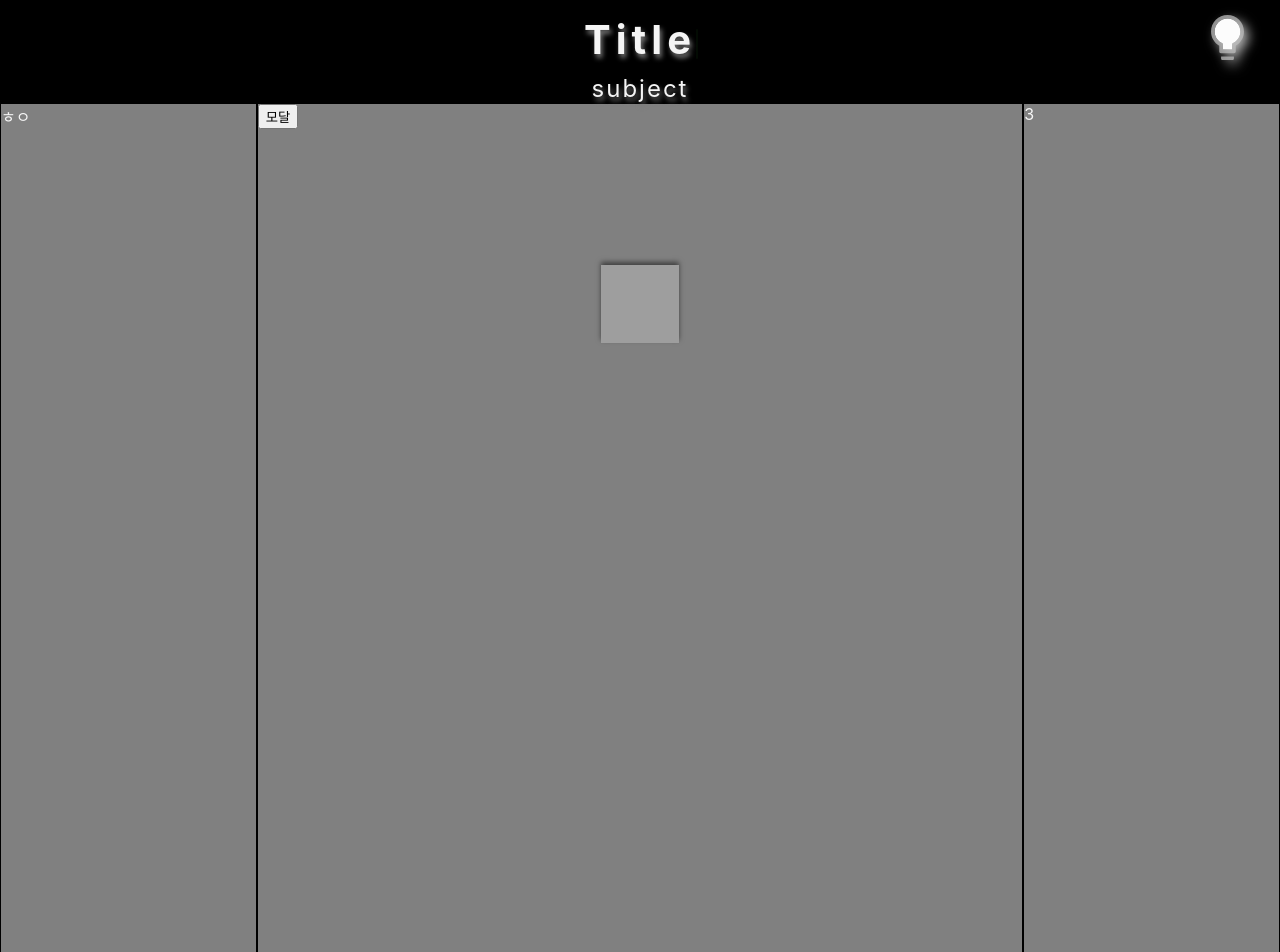
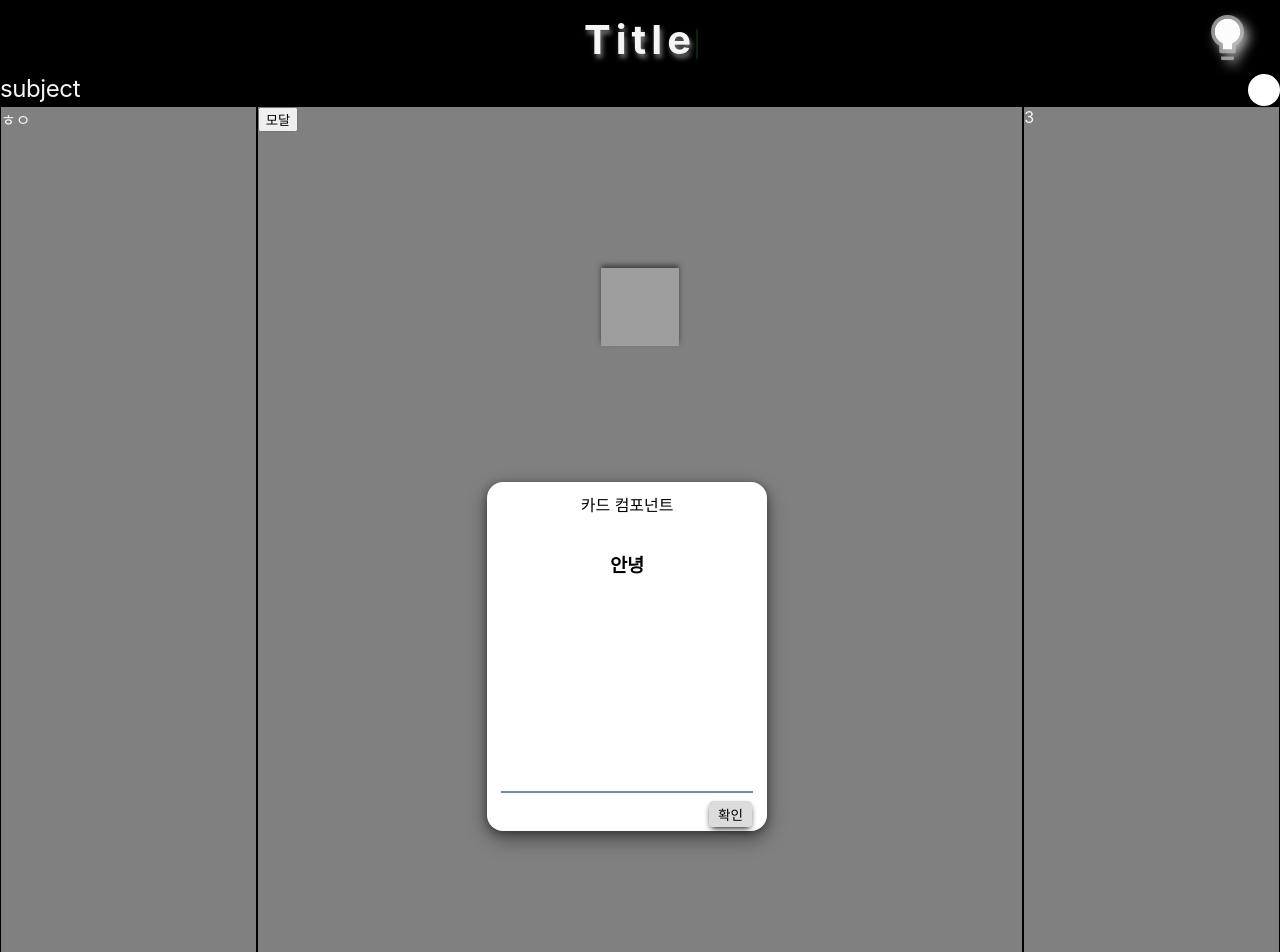
Before and after one commit to jaewoong2/customize-ui, a React (Create React App) app: page / in a window 1280 px wide. Shown: the top 952 px of the page. Built offline with nearby package versions, Linux system fonts and the light colour scheme; grey boxes are pictures that could not be loaded.

Commit message:
sticky-nav, cardComponent 구현

```diff
--- a/src/components/AppContainer.tsx
+++ b/src/components/AppContainer.tsx
@@ -13,6 +13,7 @@ const MainDiv = styled.div`
    /* height : 100vh; */
    /* 높이 설정이 100%, vh 면 window.addeventListener('scroll') 안됨 */
    overflow-x : hidden;
+   overflow-y : auto;
 
    transition : background-color 0.5s, color 0.5s;
 
--- /dev/null
+++ b/src/components/button/MyButton.tsx
@@ -0,0 +1,59 @@
+import React, { useMemo } from 'react'
+import styled from 'styled-components'
+
+const MainButton = styled.button`
+    border : 0;
+    box-shadow: 0 3px 6px -2px;
+    border-radius : 4px;
+    transition: transform .4s, filter .3s;
+    font-size: 0.85rem;
+    background-color : ${props =>
+    props.theme.primary === true ? 'rgba(25, 115, 245, 0.7)' :
+    props.theme.warning === true ? 'rgba(255, 50, 40, 0.8)' :
+    props.theme.disabled === true ? 'rgba(45, 45, 45, 0.7)' : 'rgba(205, 205, 205, 0.7)'
+    };
+
+    .children {
+        padding : 2px 3px 2px 3px;
+    }
+
+    &:focus {
+        outline : 0;
+    }
+
+    &:hover {
+        cursor : pointer;
+        filter : brightness(120%);
+        transition-property: filter;
+    }
+
+    text-decoration : ${props => props.theme.disabled === true ? 'line-through' : 'none'};
+
+    &:active {
+        font-size: 0.85rem;
+        transform: scale(0.95);
+    }
+`
+
+const MyButton = ({ children, style, primary, disabled, warning } : any) => {
+
+    const styleMemo = useMemo(() => style,[style]);
+    const themeMemo = useMemo(() => {
+        return {
+            primary,
+            warning,
+            disabled,
+        }
+    },[primary, warning, disabled]);
+
+    return (
+        <MainButton disabled={disabled ? true : false} theme={themeMemo} style={styleMemo}>
+            <div className="children">
+                {children}
+            </div>
+        </MainButton>
+
+    )
+}
+
+export default MyButton
--- /dev/null
+++ b/src/components/card/MyCard.tsx
@@ -0,0 +1,82 @@
+import React from 'react'
+import styled, { keyframes } from 'styled-components'
+
+const bottomAnimation = keyframes`
+    0% {
+        transform : scale(0);
+    }
+    100% {
+        transform : scale(1);
+    }
+
+`
+
+const MainMyCard = styled.div`
+    width : inherit;
+    display : flex;
+    flex-direction : column;
+    box-shadow : 0 2px 8px rgba(0, 0, 0, .4), 0 8px 20px rgba(0, 0, 0, .4);
+    color : black;
+    background : #fff;
+    border-radius: 16px;
+
+    .title {
+        width : 100%;
+        margin-top : 10px;
+        margin-bottom : 15px;
+        display : flex;
+        justify-content : center;
+    }
+
+    .main {
+        width : 100%;
+        margin-bottom : 3px;
+        display : flex;
+        justify-content : center;
+    }
+
+    .bottom {
+        width : 100%;
+        height : 30px;
+        position : relative;
+        display : flex;
+        justify-content : center;
+        padding-top : 10px;
+
+        &::after {
+            content : "";
+            position : absolute;
+            top : 0;
+            width : 90%;
+            height : 2px;
+            background-color : rgba(23, 63, 112, 0.6);
+            margin-bottom : 8px;
+
+            animation : ${bottomAnimation} 2.5s forwards;
+        }
+    }
+`
+type MyCardProps = {
+    title ?: JSX.Element | string | React.ReactNode;
+    main ?: JSX.Element | string | React.ReactNode;
+    bottom ?: JSX.Element | string | React.ReactNode;
+}
+
+
+const MyCard = ({ title, main, bottom } : MyCardProps) => {
+    return (
+        <MainMyCard>
+            {title && <section className="title">
+                {title}
+            </section>}
+            <section className="main">
+                {main}
+            </section>
+            {bottom && <section className="bottom">
+                {bottom}
+            </section>}
+        </MainMyCard>
+    )
+}
+
+export default MyCard
--- a/src/components/main/MainSection.tsx
+++ b/src/components/main/MainSection.tsx
@@ -4,6 +4,8 @@ import MyInput from 'components/input/MyInput'
 import MyImageSlide from 'components/ImageSlide/MyImageSlide';
 import styled from 'styled-components';
 import MyLoading from 'components/Loading/MyLoading';
+import MyCard from 'components/card/MyCard';
+import MyButton from 'components/button/MyButton';
 
 const MainDiv = styled.div`
     width : 100%;
@@ -55,6 +57,9 @@ const MainSection = () => {
             </div>
             {/* <div style={{ left : '0px', top: '0px', width : '100vw', height : '100vh', position : 'absolute', display : 'flex', justifyContent : 'center', alignItems : 'center', backgroundColor : 'rgba(255, 255, 255, 0.2)' }}> */}
             {/* <MyLoading/> */}
+            <div style={{ width : '280px', marginLeft : "30%" }}>
+                <MyCard title="카드 컴포넌트" main={<h3 style={{ height : "220px"}}>안녕</h3>} bottom={<div style={{ width: '100%'}}><MyButton style={{ float : 'right', marginRight : "15px" }}>확인</MyButton></div>} />
+            </div>
             <div style={{ width : '100%', height : '1200px'}}></div>
             {/* </div> */}
         </MainDiv>
--- a/src/components/nav/NavContainer.tsx
+++ b/src/components/nav/NavContainer.tsx
@@ -13,33 +13,12 @@ const flicker = keyframes`
         opacity : 1;
     }
 `
-const FixedTopNav = styled.nav`
-    position : fixed;
-    z-index : 100;
-    height : ${props => props.theme.scrollFix === true ? 'initial' : '0%'};
-    top : 0;
-    width : 100%;
-    background-color : ${props => props.theme.black === true ? "rgba(24, 24, 24, 0.9)" : "#a8acad"};
-    transition : height 0.5s;
-    border-radius : 0px 0px 15px 15px;
-    box-shadow : 1px 1px 3px ${props => props.theme.black === true ? "#d9d9d9d9" : "#34343434"};
-
-    .title {
-        display : ${props => props.theme.scrollFix === true ? 'flex' : 'none'};
-        width : 100%;
-        justify-content : center;
-        font-size : 40px;
-        letter-spacing : 5px;
-        position : relative;
-
-        &:hover {
-            cursor : pointer;
-        }
-
-        * {
-            margin : 0;
-            padding : 0;
-        }
+const smoothScroll = keyframes`
+    0% {
+        transform : translateY(-40px);
+    }
+    100% {
+        transform : translateY(0px);
     }
 `
 
@@ -94,30 +73,54 @@ const MainNav = styled.nav`
         }
      }
 
-     .subject {
+     .menu {
         display : flex;
         width : 100%;
-        justify-content : center;
+        justify-content : space-between;
         font-size : 24px;
-        letter-spacing : 2px;
-        position : relative;
-        text-shadow : 2px 4px 5px #777;
+        letter-spacing : -.4px;
+        transition: all 1s ease;
+
+        .scrollToTop {
+            width : 32px;
+            height : 32px;
+            border-radius : 50%;
+            background-color : white;
+            box-shadow : 1px 1px 2px rgba(0, 0, 0, 0.5);
+            float : right;
+            &:hover {
+                cursor : pointer;
+            }
+        }
+     }
+
+     .fixed {
+        position : fixed;
+        top : 0;
+        z-index : 100;
+        background-color : ${props => props.theme.black === true ?  'rgb(244, 244, 244)': 'rgb(25, 25, 25)'} ;
+        border-bottom : 1px solid ${props => props.theme.black === false ?  'rgb(244, 244, 244)': 'rgb(25, 25, 25)'};
+        color : ${props => props.theme.black === false ?  'rgb(244, 244, 244)': 'rgb(25, 25, 25)'} ;
+        animation : ${smoothScroll} 1s forwards;
      }
  `;
 
 type NavContainerProps = {
     title ?: JSX.Element | string;
     subject ?: JSX.Element | string;
+    upScrollFix ?: boolean// 다운스크롤의 반대;
+    downScrollFix ?: boolean // 업스크롤의 반대;
 }
 
-const NavContainer = ({ title = <h4>Title</h4>, subject = "subject"} : NavContainerProps) => {
+const NavContainer = ({ title = <h4>Title</h4>, subject = "subject", upScrollFix = false, downScrollFix=true} : NavContainerProps) => {
     const { theme } = useSelector((state : RootState) => state.theme);
+    const mainNavRef = useRef<HTMLDivElement>(null);
 
-    const mainNavRef = useRef<HTMLElement>(null);
     const [scrollFix, setScrollFix] = useState(false);
+
     const [oldScroll, setOldScroll] = useState(0);
+
     const dispatch = useDispatch();
-
 
     const onToggleTheme = useCallback(() => {
         dispatch({
@@ -131,12 +134,15 @@ const NavContainer = ({ title = <h4>Title</h4>, subject = "subject"} : NavContai
         const scrollNavFix = () => {
             if(current) {
                 if(window.scrollY > current?.clientHeight) {
-                    setOldScroll(window.scrollY)
-                    if(oldScroll > window.scrollY) {
-                        setScrollFix(true)
-                    } else {
-                        setScrollFix(false)
-                    }
+                downScrollFix && setScrollFix(true) // 내렸을 때 fix
+
+            if(upScrollFix) {
+                setOldScroll(window.scrollY)
+                oldScroll > window.scrollY ? setScrollFix(true) : setScrollFix(false)
+                // 밑에 있는 상태에서 스크롤을 올리면 fix
+            }
+
+
                 } else {
                     setScrollFix(false)
                 }
@@ -144,7 +150,8 @@ const NavContainer = ({ title = <h4>Title</h4>, subject = "subject"} : NavContai
         }
         window.addEventListener('scroll', scrollNavFix)
         return () => window.removeEventListener('scroll', scrollNavFix)
-    },[mainNavRef, oldScroll])
+
+    },[mainNavRef, oldScroll, downScrollFix, upScrollFix])
 
 
     const themeMemo = useMemo(() => {
@@ -160,19 +167,17 @@ const NavContainer = ({ title = <h4>Title</h4>, subject = "subject"} : NavContai
 
     return (
         <>
-        <FixedTopNav onClick={onClickScrollToTop} theme={themeMemo}>
-            <div className="title">
-                {title}
-            </div>
-        </FixedTopNav>
-        <MainNav ref={mainNavRef} theme={themeMemo}>
-            <div className="title">
+        <MainNav theme={themeMemo}>
+            <div className="title" ref={mainNavRef} >
                 <div></div>
                 {title}
                 <BulbTwoTone onClick={onToggleTheme} twoToneColor={theme ? "#bdbdbdbd" : "gray"} className="theme-changer"></BulbTwoTone>
             </div>
-            <div className="subject">
+            <div className={scrollFix ? "menu fixed" : "menu"}>
+                <div>
                 {subject}
+                </div>
+                <div className="scrollToTop" onClick={onClickScrollToTop}/>
             </div>
         </MainNav>
         </>
--- a/src/index.css
+++ b/src/index.css
@@ -11,3 +11,8 @@ code {
   font-family: source-code-pro, Menlo, Monaco, Consolas, 'Courier New',
     monospace;
 }
+html,
+body {
+    overflow-x : hidde;
+    overflow-y : auto;
+}
```
